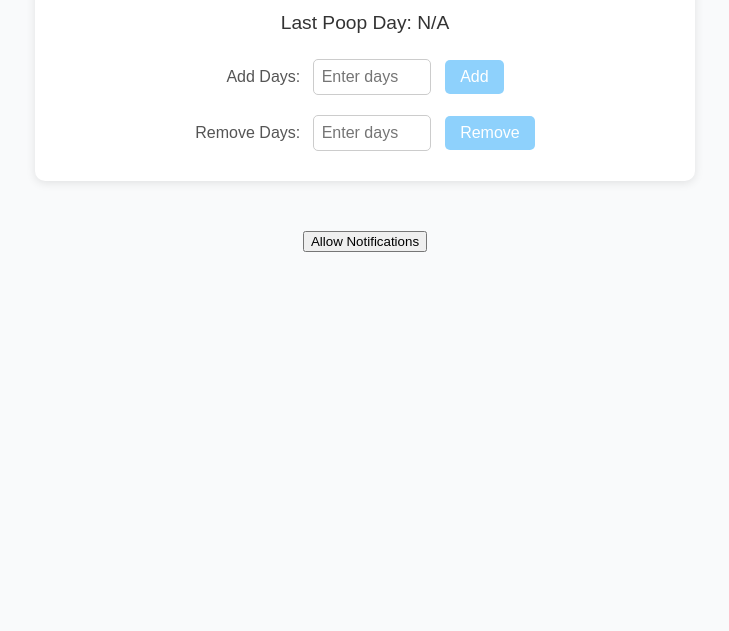
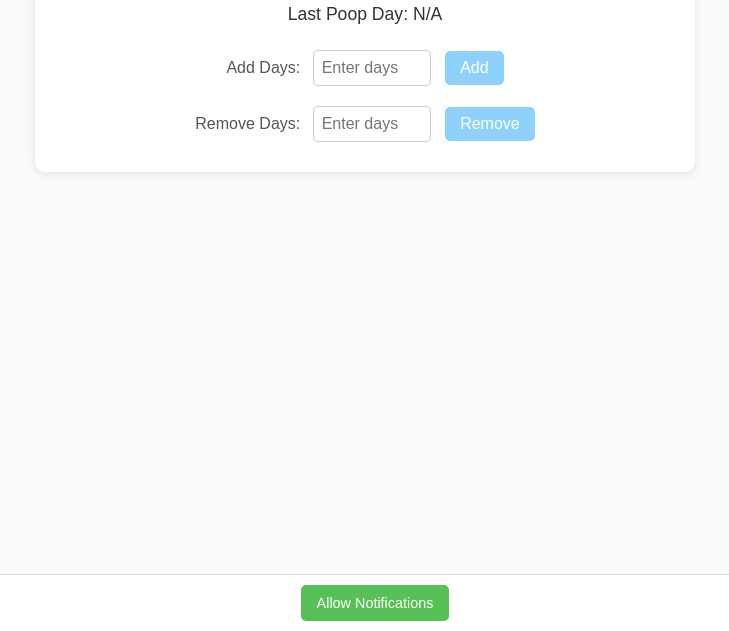
Before and after one commit to Doodles-Out/poopDaysTracker, a plain HTML site: page index.html in a window 1280 px wide. Shown: the part 169-800 px from the top of the page, without its empty margins (275-1004 px from the left). Drawn offline with Linux system fonts and the light colour scheme.

Commit message:
Update styles.css

```diff
--- a/styles.css
+++ b/styles.css
@@ -1,3 +1,4 @@
+/* Base styles */
 body {
   font-family: 'Arial', sans-serif;
   text-align: center;
@@ -7,9 +8,11 @@ body {
   color: #333;
 }
 
+/* Container for main content */
 .container {
+  width: 90%;
   max-width: 600px;
-  margin: 50px auto;
+  margin: 50px auto 80px auto; /* Bottom spacing for floating button */
   padding: 20px 30px;
   border-radius: 10px;
   box-shadow: 0 2px 10px rgba(0, 0, 0, 0.1);
@@ -17,16 +20,17 @@ body {
 }
 
 h1 {
-  font-size: 2em;
+  font-size: 1.8em;
   margin-bottom: 0.5em;
   color: #555;
 }
 
 p {
-  font-size: 1.2em;
+  font-size: 1.1em;
   margin: 15px 0;
 }
 
+/* Input buttons area */
 .buttons {
   display: flex;
   flex-direction: column;
@@ -66,3 +70,40 @@ p {
 .input-group button:hover {
   background-color: #6db8e6;
 }
+
+/* Fixed bottom bar for "Allow Notifications" */
+.allow-btn-container {
+  position: fixed;
+  bottom: 0;
+  left: 0;
+  width: 100%;
+  background-color: #ffffff;
+  border-top: 1px solid #ddd;
+  padding: 10px;
+  text-align: center;
+  z-index: 999;
+}
+
+.allow-btn-container button {
+  background-color: #57c057;
+  color: #fff;
+  font-size: 0.9em;
+  border: none;
+  border-radius: 5px;
+  padding: 10px 16px;
+  cursor: pointer;
+}
+
+.allow-btn-container button:hover {
+  background-color: #48a648;
+}
+
+/* Responsive design for smaller screens */
+@media (max-width: 480px) {
+  h1 {
+    font-size: 1.5em;
+  }
+  p {
+    font-size: 1em;
+  }
+}
```
